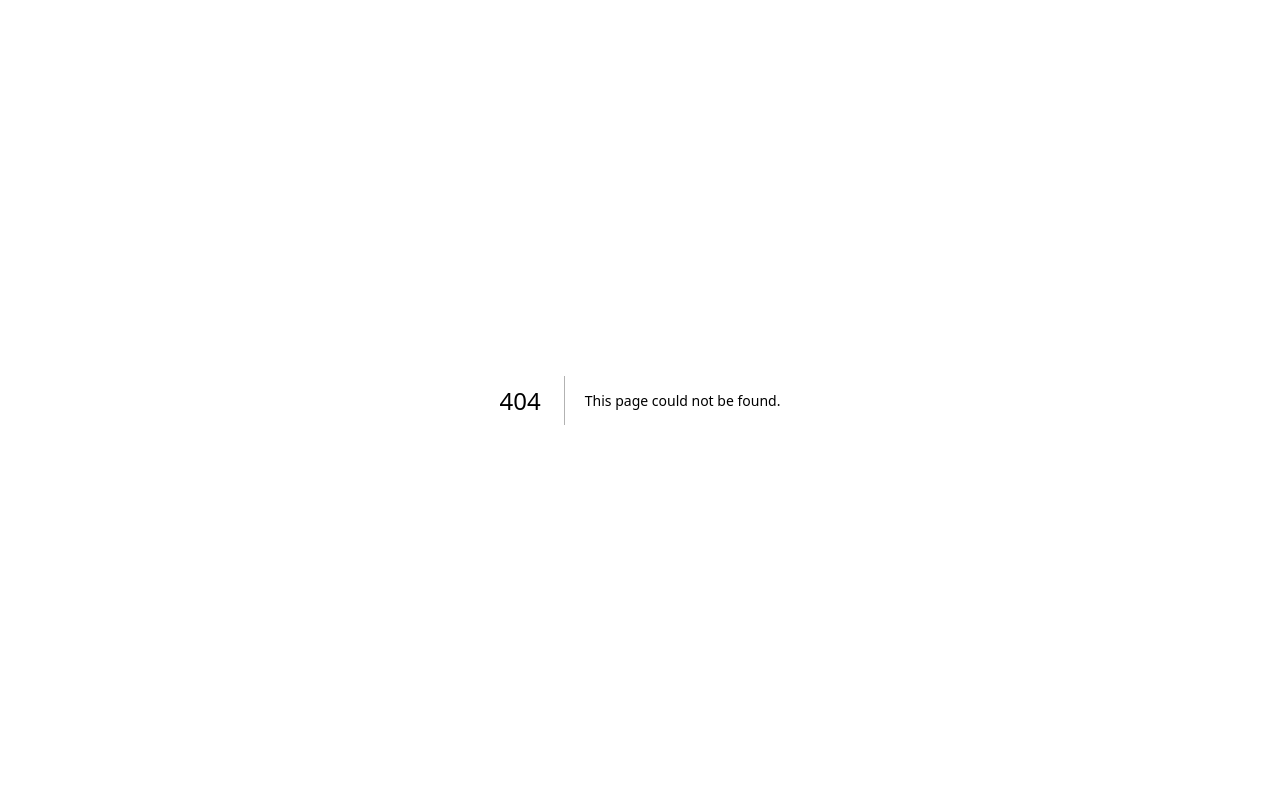
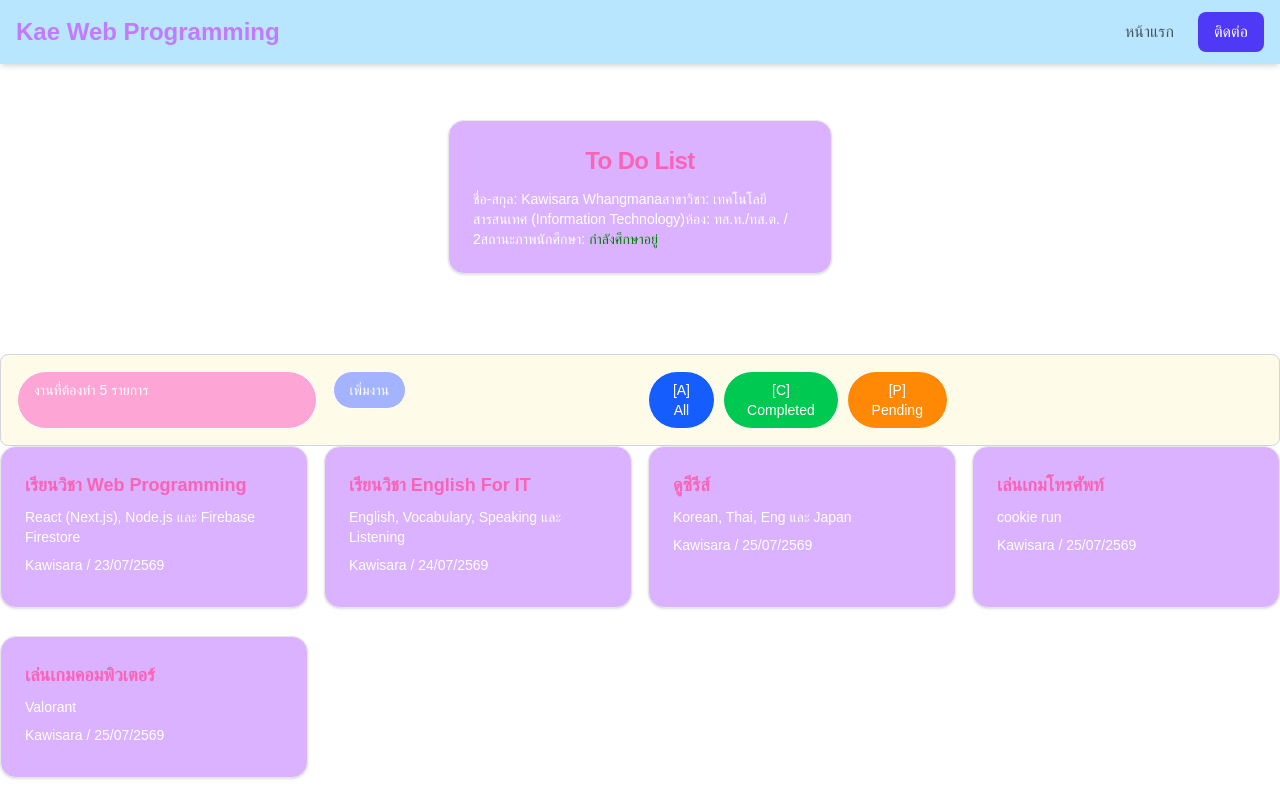
Before and after one commit to kawisarawha-pixel/kae-next-app, a Next.js app: page /week04 in a window 1280 px wide. Before the commit this address had no page. Shown: the top 800 px of the page. Built offline with nearby package versions, Linux system fonts and the light colour scheme.

Commit message:
week04 commit

```diff
--- /dev/null
+++ b/app/data/dataItem.tsx
@@ -0,0 +1,46 @@
+export const dataItem = [
+    {
+        id: 1,
+        title: "เรียนวิชา Web Programming",
+        desc: "React (Next.js), Node.js และ Firebase Firestore",
+        data_added: "23/07/2569",
+        author: "Kawisara",
+        status: true
+    },
+    {
+        id: 2,
+        title: "เรียนวิชา English For IT",
+        desc: "English, Vocabulary, Speaking และ Listening",
+        data_added: "24/07/2569",
+        author: "Kawisara",
+        status: true
+    },
+    {
+        id: 3,
+        title: "ดูซีรีส์",
+        desc: "Korean, Thai, Eng และ Japan",
+        data_added: "25/07/2569",
+        author: "Kawisara",
+        status: true
+    }
+];
+
+export const appendItem = [
+    {
+        id: 4,
+        title: "เล่นเกมโทรศัพท์",
+        desc: "cookie run",
+        data_added: "25/07/2569",
+        author: "Kawisara",
+        status: true
+
+    },
+    {
+        id: 5,
+        title: "เล่นเกมคอมพิวเตอร์",
+        desc: "Valorant",
+        data_added: "25/07/2569",
+        author: "Kawisara",
+        status: false
+    }
+];
--- a/app/week03/page.tsx
+++ b/app/week03/page.tsx
@@ -13,7 +13,7 @@
     const isActive = (act: boolean) => {
         if(act)
             return <span style={{ color: "green"}}>กำลังศึกษาอยู่</span>;
-        return <span style={{ color: "red"}}>ไม่ได้เป็นนักศึกษาแล้วนะ</span>;
+        return <span style={{ color: "red"}}>ไม่ได้เป็นนักศึกษาแล้ว</span>;
     }
 
     const tmpTdl = toDoList.map(item =>
@@ -22,7 +22,6 @@
     <p className="mt-2 text-sm text-white">{item.desc}</p>
     <p className="mt-2 text-sm text-white">{item.data_added}</p>
     <p className="mt-2 text-sm text-white">{item.author}</p>
-    <p className="mt-2 text-sm text-white">{isActive(item.status)}</p>
     </div>
     )
     // const isActive = (act: boolean) => (act) ? "กำลังศึกษาอยู่" : "ไม่ได้เป็นนักศึกษาแล้วนะ";
--- /dev/null
+++ b/app/week04/page.tsx
@@ -0,0 +1,106 @@
+"use client";
+
+import Header from "../components/header";
+import Footer from "../components/footer";
+import { dataItem, appendItem } from "../data/dataItem";
+import { useState } from "react";
+
+export default function ToDoList() {
+
+    const toDoList = [...dataItem, ...appendItem];
+    const [tasks, setTasks] = useState(toDoList);
+    const [numOfTasks, setNoft] = useState(tasks.length);
+    const [status, setStatus] = useState(null);
+
+    const filteredTasks =
+        status == null ? tasks
+        : tasks.filter(
+            (item) => item.status == status
+    );
+
+    let name = "Kawisara Whangmana";
+    const major = "เทคโนโลยีสารสนเทศ (Information Technology)";
+    let classYear = 2;
+    let classSec = "ทส.ท./ทส.ต.";
+    let active = true;
+    // Arrow functions
+    const isActive = (act: boolean) => {
+        if(act)
+            return <span style={{ color: "green"}}>กำลังศึกษาอยู่</span>;
+        return <span style={{ color: "red"}}>ไม่ได้เป็นนักศึกษาแล้ว</span>;
+    }
+
+    const tmpTdl = filteredTasks.map((item, index) => {
+        const {id, title, desc, data_added, author, status} = item;
+        return (<div className="w-full max-w-sm p-6 bg-purple-300 border border-gray-200 rounded-2xl shadow-sm hover:shadow-md transition-shadow duration-200" key={index}>
+            <h3 className="text-lg font-semibold text-pink-400">{title}</h3>
+            <p className="mt-2 text-sm text-white">{desc}</p>
+            <p className="mt-2 text-sm text-white">{author} / {data_added}</p>
+            <p className="mt-2 text-sm text-white">{status}</p>
+        </div>);
+    });
+
+    const addTask = () => {
+        const newTask = {
+        id: tasks.length+1,
+        title: "ทดสอบเพิ่มงาน",
+        desc: "รายละเอียดของงานที่เพิ่ม",
+        data_added: "13/08/2569",
+        author: "นายทดสอบ ระบบ",
+        status: true
+        };
+
+        setTasks([...tasks, newTask]);
+        setNoft(tasks.length+1);
+    }
+
+    // const isActive = (act: boolean) => (act) ? "กำลังศึกษาอยู่" : "ไม่ได้เป็นนักศึกษาแล้วนะ";
+    console.log(`Name: ${name}`);
+    console.log(`Major: ${major}`);
+
+    return (
+      <>
+            <Header />
+            <div className="flex justify-center mt-30 mb-20">
+            <div className="w-full max-w-sm p-6 bg-purple-300 border border-gray-200 rounded-2xl shadow-sm hover:shadow-md transition-shadow duration-200">
+        <h5 className="mb-3 text-2xl font-semibold tracking-tight text-heading text-center text-pink-400 leading-8">To Do List</h5>
+            <p className="text-sm text-white dark:text-blue-400 font-medium">
+                ชื่อ-สกุล: {name}
+                สาขาวิชา: {major}
+                ห้อง: {classSec} / {classYear}
+                สถานะภาพนักศึกษา: {isActive(active)}
+            </p>
+            </div>
+        </div>
+
+        <div className=" bg-yellow-50 grid grid-cols-1 md:grid-cols-2 lg:grid-cols-4 gap-4 border border-gray-300 rounded-lg p-4">
+            <div className="text-white bg-pink-300 border border-default hover:bg-neutral-secondary-medium
+                    hover:text-heading focus:ring-3 focus:ring-neutral-tertiary-soft font-medium
+                    leading-5 rounded-full text-sm px-4 py-2 focus:outline-none">งานที่ต้องทำ {numOfTasks} รายการ</div>
+            <div>
+                <button type="button" className="text-white bg-indigo-300 border border-default hover:bg-neutral-secondary-medium
+                    hover:text-heading focus:ring-3 focus:ring-neutral-tertiary-soft font-medium
+                    leading-5 rounded-full text-sm px-4 py-2 focus:outline-none" onClick={addTask}>เพิ่มงาน</button>
+            </div>
+
+            <div className="inline-flex gap-2" role="group">
+                <button type="button" className="text-white bg-blue-600 border border-default hover:bg-neutral-secondary-medium
+                    hover:text-heading focus:ring-3 focus:ring-neutral-tertiary-soft font-medium
+                    leading-5 rounded-full text-sm px-4 py-2 focus:outline-none" onClick={() => setStatus(null)} >[A] All</button>
+                <button type="button" className="text-white bg-green-500 border border-default hover:bg-neutral-secondary-medium
+                    hover:text-heading focus:ring-3 focus:ring-neutral-tertiary-soft font-medium
+                    leading-5 rounded-full text-sm px-4 py-2 focus:outline-none" onClick={() => setStatus(true)}>[C] Completed</button>
+                <button type="button" className="text-white bg-orange-400 border border-default hover:bg-neutral-secondary-medium
+                    hover:text-heading focus:ring-3 focus:ring-neutral-tertiary-soft font-medium
+                    leading-5 rounded-full text-sm px-4 py-2 focus:outline-none" onClick={() => setStatus(false)}>[P] Pending</button>
+                </div>
+            </div>
+
+            <div className="flex justify-center gap-3 space-y-3 flex justify-center grid grid-cols-1 md:grid-cols-2 lg:grid-cols-4 gap-4">
+                {tmpTdl}
+            </div>
+
+            <Footer />
+      </>
+    );
+}
```
